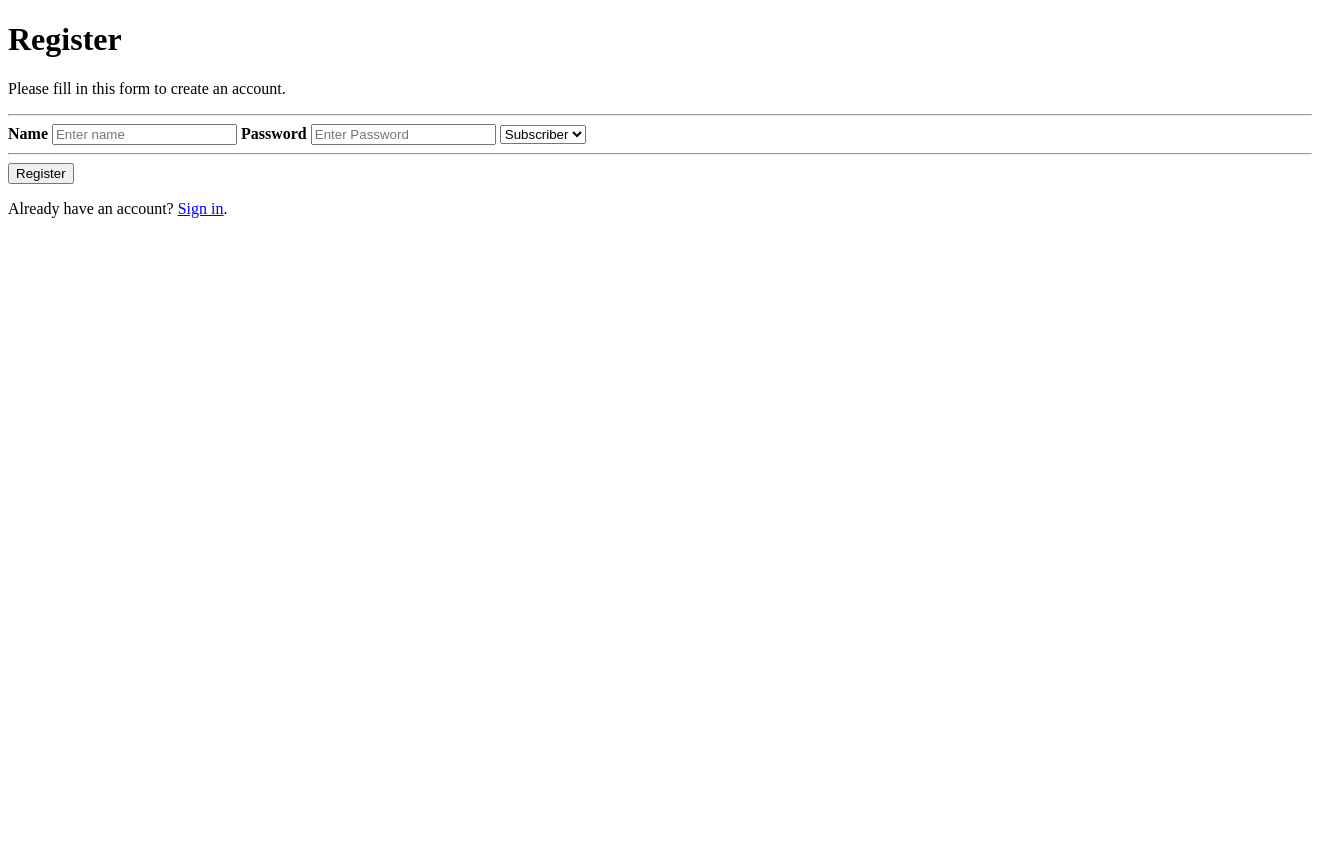
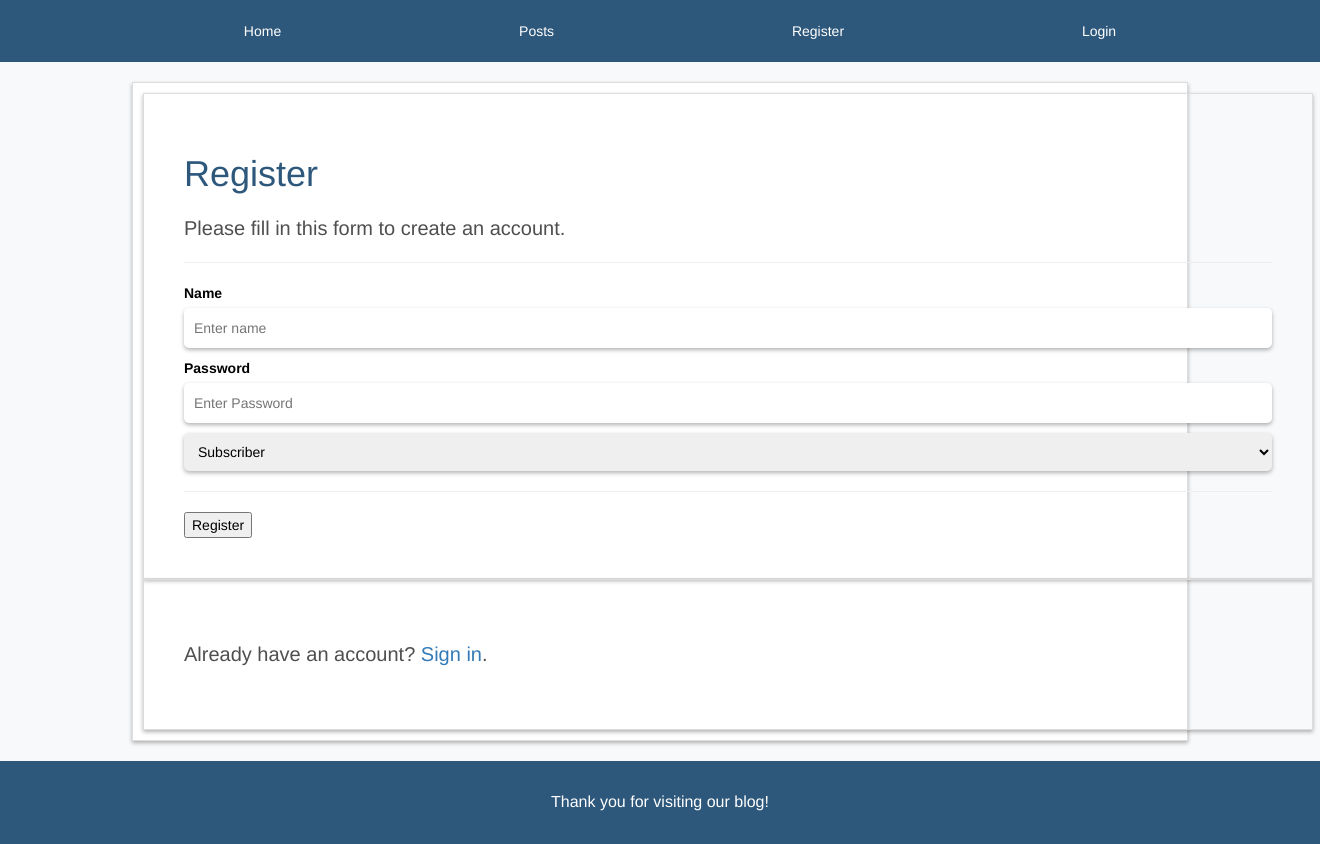
Before and after one commit to anorak6435/stoa, a PHP site: page /register.php in a window 1320 px wide. Before the commit the page ends 218 px from the top, so only its background shows below. Run offline with PHP 8.4, Linux system fonts and the light colour scheme.

Commit message:
Setup a pagebuilder to generate html of different pages

```diff
--- a/addcategory.php
+++ b/addcategory.php
@@ -19,7 +19,7 @@ if (!isset($_SESSION["user_id"])) {
             }
         }
     } else {
-        header("Location: dashboard.php"); // redirect
+        header("Location: index.php"); // redirect
 
     }
 }
@@ -36,7 +36,7 @@ if (!isset($_SESSION["user_id"])) {
     <form action="addcategory.php" method="POST">
         <input type="text" name="name">
         <input type="submit" name="submit" value="Add category">
-        <a href='dashboard.php'>Dashboard</a>
+        <a href='index.php'>Index</a>
     </form>
 </body>
 </html>
--- a/db.php
+++ b/db.php
@@ -9,4 +9,13 @@ if (!$conn) {
     echo "Connection Error: {$conn->connect_error}";
 }
 
+function query($sql) {
+    global $conn;
+    $result = mysqli_query($conn, $sql);
+    if (!$result) {
+        echo "Failed on: {$conn->error}";
+    }
+    return $result;
+}
+
 ?>
--- a/deletepost.php
+++ b/deletepost.php
@@ -7,7 +7,7 @@ if (!isset($_SESSION['user_id'])) {
     header("Location: login.php");
 } else {
     if ($_SESSION['user_role'] == "subscriber") {
-        header("Location: dashboard.php");
+        header("Location: index.php");
     } else {
         $post_id = $_GET['post_id'];
         $sql = "DELETE from posts WHERE id = '$post_id'";
--- a/logout.php
+++ b/logout.php
@@ -1,5 +1,5 @@
 <?php
 session_start();
 session_destroy();
-header("Location: login.php"); // redirect
+header("Location: index.php"); // redirect
 ?>
--- /dev/null
+++ b/pagebuilder.php
@@ -0,0 +1,428 @@
+<?php
+include_once "db.php";
+
+
+class PageBuilder {
+    function __construct() {
+
+    }
+
+    function head_styling() {
+        return "<style>
+    body {
+        background-color: #f8f9fa;
+    }
+
+    .container {
+        margin: 0 auto;
+        max-width: 1200px;
+        padding: 40px;
+        border: 1px solid #ddd;
+        box-shadow: 0 2px 4px rgba(0, 0, 0, 0.3);
+    }
+
+    h1 {
+        font-size: 36px;
+        margin: 20px 0;
+        color: #2e587b;
+    }
+
+    p {
+        font-size: 20px;
+        margin: 20px 0;
+        color: #4f4f4f;
+    }
+
+    .blog-posts {
+        display: flex;
+        flex-wrap: wrap;
+        justify-content: space-between;
+        padding: 1rem;
+        background-color: #2e587b;
+        color: #fff;
+    }
+
+    .post {
+        margin: 1rem;
+        padding: 0.5rem;
+        width: 100%;
+        border: 1px solid #ddd;
+        box-shadow: 0 2px 4px rgba(0, 0, 0, 0.3);
+    }
+
+    .link {
+        display: block;
+        margin: 0 1rem;
+        padding: 1rem;
+        border: 1px solid #ff914d;
+        box-shadow: 0 2px 4px rgba(0, 0, 0, 0.3);
+        color: #fff;
+        float: right;
+    }
+
+    .link:hover {
+        text-decoration-line: none;
+        border: 1px solid #515151;
+        color: #ff914d;
+    }
+
+    .post h2 {
+        font-size: 24px;
+        margin: 20px 0;
+        color: #fff;
+    }
+
+    .post p {
+        font-size: 18px;
+        margin: 20px 0;
+        color: #fff;
+    }
+
+    img {
+        display: block;
+        margin: auto;
+    }
+
+    nav {
+        color: #fff;
+        background-color: #2e587b;
+        margin: 0 0 2rem 0;
+    }
+
+    nav ul {
+        list-style: none;
+        display: flex;
+        justify-content: space-between;
+    }
+
+    nav a {
+        color: #fff;
+        text-decoration: none;
+        padding: 1rem;
+        margin: 0.5rem;
+    }
+
+    nav a:hover {
+        color: #ff914d;
+    }
+
+    nav li {
+        padding: 2rem;
+    }
+
+    nav li a i {
+        font-size: 24px;
+        margin-right: 10px;
+    }
+
+    form {
+        color: #000;
+        width: 80%;
+        margin: 2rem auto;
+        padding: 1rem;
+        background-color: #fff;
+        border: 1px solid #ddd;
+        box-shadow: 0 2px 4px rgba(0, 0, 0, 0.3);
+    }
+
+    input[type=\"text\"],
+    textarea {
+        display: block;
+        width: 100%;
+        padding: 1rem;
+        margin-bottom: 1rem;
+        border: none;
+        border-radius: 5px;
+        box-shadow: 0 2px 4px rgba(0, 0, 0, 0.3);
+    }
+    input[type=\"password\"],
+    textarea {
+        display: block;
+        width: 100%;
+        padding: 1rem;
+        margin-bottom: 1rem;
+        border: none;
+        border-radius: 5px;
+        box-shadow: 0 2px 4px rgba(0, 0, 0, 0.3);
+    }
+
+    select {
+        display: block;
+        width: 100%;
+        padding: 1rem;
+        margin-bottom: 1rem;
+        border: none;
+        border-radius: 5px;
+        box-shadow: 0 2px 4px rgba(0, 0, 0, 0.3);
+    }
+
+    input[type=\"file\"] {
+        display: block;
+        width: 100%;
+        padding: 1rem;
+        margin-bottom: 1rem;
+        border: none;
+        border-radius: 5px;
+        box-shadow: 0 2px 4px rgba(0, 0, 0, 0.3);
+    }
+
+    input[type=\"submit\"] {
+        display: block;
+        width: 100%;
+        padding: 1rem;
+        margin-bottom: 1rem;
+        border: none;
+        border-radius: 5px;
+        box-shadow: 0 2px 4px rgba(0, 0, 0, 0.3);
+        background-color: #2e587b;
+        color: #fff;
+        }
+
+    input[type=\"submit\"]:hover {
+        color: #ff914d;
+    }
+
+    footer {
+        background-color: #2e587b;
+        padding: 1rem;
+        margin: 2rem 0 0 0;
+    }
+
+    footer p {
+        color: #fff;
+        font-size: 16px;
+        text-align: center;
+    }
+        </style>";
+        }
+
+
+    function head() {
+        return "<head>
+        <meta charset=\"UTF-8\">
+        <title>Blog</title>
+        <link rel=\"stylesheet\" href=\"https://maxcdn.bootstrapcdn.com/bootstrap/3.4.1/css/bootstrap.min.css\">
+        <script src=\"https://ajax.googleapis.com/ajax/libs/jquery/3.5.1/jquery.min.js\"></script>
+        <script src=\"https://maxcdn.bootstrapcdn.com/bootstrap/3.4.1/js/bootstrap.min.js\"></script>
+        " . $this->head_styling() . "</head>";
+    }
+
+    function blog_general() {
+        return "<div class=\"container\">
+        <h1>Blog</h1>
+        <p>Welcome '" . $this->user_welcome() . "' to the blog, where we share our thoughts on life, philosophy, and everything in between.
+        </p>
+        <img src='images/greek_building.jpg' />
+    </div>";
+    }
+
+    function user_welcome() {
+        if (!isset($_SESSION['user_name'])) {
+            return "Guest";
+        } else {
+            return $_SESSION['user_name'];
+        }
+    }
+
+    function logout_link() {
+        return "<li><a href='logout.php'>Logout</a></li>";
+    }
+
+    function navbar_profile() {
+        if (!isset($_SESSION['user_id'])) {
+            // no one is logged in.
+            // present thew login options
+            return "<li><a href='register.php'>Register</a></li>
+            <li><a href='login.php'>Login</a></li>";
+        } elseif ($_SESSION['user_role'] == 'author') {
+            // someone is loggedin as an author
+            // give the option to create a new post
+            return "<li><a href='insertpost.php'>New Post</a></li>" . $this->logout_link();
+        } else {
+            // a subscriber has logged in
+            return "<li>Welcome Reader '{$_SESSION['user_name']}'</li>" . $this->logout_link();
+        }
+    }
+
+    function navbar() {
+        return "<nav>
+        <ul class='navbar'>
+            <li><a href='index.php'>Home</a></li>
+            <li><a href='displaypost.php'>Posts</a></li>
+            " .
+            $this->navbar_profile()
+            . "
+        </ul>
+    </nav>";
+    }
+
+    function index_page() {
+        return "<!DOCTYPE html>
+<html lang=\"en\">" . $this->head() . "<body>" . $this->navbar() . $this->blog_general() . $this->blogposts() . $this->footer() . "</body>
+</html>";
+    }
+
+    function defaulting($page_name) {
+        return "<!DOCTYPE html>
+<html lang=\"en\">" . $this->head() . "<body>" . $this->navbar() . "<h2>404 Hello I could not find the page you where looking for. '$page_name'</h2>" . $this->footer() . "</body>
+</html>";
+    }
+
+    function posts_page() {
+        return "<!DOCTYPE html>
+<html lang=\"en\">" . $this->head() . "<body>" . $this->navbar() . $this->blogposts() . $this->footer() . "</body>
+</html>";
+    }
+
+    function register_page() {
+        return "<!DOCTYPE html>
+<html lang=\"en\">" . $this->head() . "<body>" . $this->navbar() . $this->register_form() . $this->footer() . "</body>
+</html>";
+    }
+
+    function insertpost_page() {
+        return "<!DOCTYPE html>
+<html lang=\"en\">" . $this->head() . "<body>" . $this->navbar() . $this->new_post_form() . $this->footer() . "</body>
+</html>";
+    }
+
+    function login_page() {
+        return "<!DOCTYPE html>
+<html lang=\"en\">" . $this->head() . "<body>" . $this->navbar() . $this->login_form() . $this->footer() . "</body>
+</html>";
+    }
+
+    function footer() {
+        return "<footer>
+  <p>Thank you for visiting our blog!</p>
+</footer>";
+    }
+
+    function login_form() {
+        return "<form action=\"login.php\" method=\"POST\">
+        <div class=\"container\">
+            <h1>Login</h1>
+            <p>Get back to posting.</p>
+            <hr>
+
+            <label for=\"name\"><b>Name</b></label>
+            <input type=\"text\" placeholder=\"Enter name\" name=\"name\" id=\"name\" required>
+
+            <label for=\"psw\"><b>Password</b></label>
+            <input type=\"password\" placeholder=\"Enter Password\" name=\"psw\" id=\"psw\" required>
+            <hr>
+
+            <button type=\"submit\" name=\"submit\" class=\"loginbtn\">Login</button>
+            </div>
+
+            <div class=\"container signin\">
+            <p>No account yet? <a href=\"register.php\">Register here</a>.</p>
+        </div>
+    </form>";
+    }
+
+    function register_form() {
+        return "<form action=\"register.php\" method=\"POST\">
+        <div class=\"container\">
+            <h1>Register</h1>
+            <p>Please fill in this form to create an account.</p>
+            <hr>
+
+            <label for=\"name\"><b>Name</b></label>
+            <input type=\"text\" placeholder=\"Enter name\" name=\"name\" id=\"name\" required>
+
+            <label for=\"psw\"><b>Password</b></label>
+            <input type=\"password\" placeholder=\"Enter Password\" name=\"psw\" id=\"psw\" required>
+
+            <select name=\"role\">
+                <option value=\"subscriber\">Subscriber</option>
+                <option value=\"author\">Author</option>
+            </select>
+            <hr>
+
+            <button type=\"submit\" name=\"submit\" class=\"registerbtn\">Register</button>
+            </div>
+
+            <div class=\"container signin\">
+            <p>Already have an account? <a href=\"login.php\">Sign in</a>.</p>
+        </div>
+    </form>";
+    }
+
+    function new_post_form() {
+        $result = query("SELECT * FROM categories");
+        $options_html = "";
+
+        while ($row = mysqli_fetch_assoc($result)) {
+            $options_html = $options_html . "<option value=\"{$row['name']}\">{$row['name']}</option>";
+        }
+
+
+        return "<form action=\"insertpost.php\" method=\"POST\" enctype=\"multipart/form-data\">
+            <input type=\"text\" name=\"title\" placeholder=\"Add your Post title\" required>
+            <textarea name=\"content\" placeholder=\"Add your Post content here\" required></textarea>
+            <select name=\"category\" id=\"category\">" . $options_html . "
+            </select>
+            <input type=\"file\" name=\"image\">
+            <input type=\"submit\" name=\"submit\" value=\"Add Post\">
+        </form>";
+    }
+
+    function displayPost($post) {
+        return "<div class=\"post\"><h2>" . $post['title'] . "</h2>
+    <p>" . $post['content'] . "</p>
+    <img src=\"images/" . $post['image'] . "\"/>" . $this->author_edit_post_controls($post) . "</div>";
+    }
+
+    function author_edit_post_controls($post) {
+        if (!isset($_SESSION['user_id'])) {
+            // no user is logged-in no controlls should be given
+            return "";
+        } elseif ($_SESSION['user_role'] == 'author') {
+            // the authors may edit the posts
+
+            return "<a class=\"link\" href=\"deletepost.php?post_id={$post['id']}\">Delete Post</a><a class=\"link\" href=\"updatepost.php?post_id={$post['id']}\">Edit Post</a>";
+        } else {
+            return "";
+        }
+    }
+
+    function blogposts() {
+        // we only want to display the posts if a user is logged in.
+        if (!isset($_SESSION['user_id'])) {
+            // no user is logged-in no controlls should be given
+            return "<div class=\"blog-posts container\"> <div class=\"container\"><h2>Posts</h2>The posts are only available to logged in users.</div></div>";
+        } else {
+            $posts = query("SELECT * FROM posts");
+            $post_html = "";
+            while ($post = mysqli_fetch_assoc($posts)) {
+                $post_html = $post_html . $this->displayPost($post);
+            }
+            return "<div class=\"blog-posts container\"> <div class=\"container\"><h2>Posts</h2></div>" . $post_html . "</div>";
+        }
+    }
+
+    function page($name='index') {
+        switch ($name) {
+            case "register":
+                return $this->register_page();
+                break;
+            case "login":
+                return $this->login_page();
+                break;
+            case "posts":
+                return $this->posts_page();
+                break;
+            case "index":
+                return $this->index_page();
+                break;
+            case "insertpost":
+                return $this->insertpost_page();
+                break;
+            default:
+                return $this->defaulting($name);
+        }
+    }
+}
+
+?>
--- a/register.php
+++ b/register.php
@@ -1,11 +1,12 @@
 <?php
+    session_start();
+
     if (isset($_POST["submit"])) {
         $name = $_POST["name"];
         $password = hash('sha256', $_POST["psw"]);
         $role = $_POST["role"];
 
-        include "db.php";
-        session_start();
+        include_once "db.php";
 
         $sql = "INSERT INTO users (name, password, role) VALUES ('$name', '$password', '$role')";
 
@@ -17,41 +18,9 @@
             echo "Succesfully Registered!";
         }
     }
+
+    include "pagebuilder.php";
+    $pb = new PageBuilder();
+
+    echo $pb->page('register');
 ?>
-
-<!DOCTYPE html>
-<html lang="en">
-<head>
-<meta charset="UTF-8">
-<meta name="viewport" content="width=device-width, initial-scale=1.0">
-<title>Register Thinker</title>
-</head>
-<body>
-
-    <form action="register.php" method="POST">
-        <div class="container">
-            <h1>Register</h1>
-            <p>Please fill in this form to create an account.</p>
-            <hr>
-
-            <label for="name"><b>Name</b></label>
-            <input type="text" placeholder="Enter name" name="name" id="name" required>
-
-            <label for="psw"><b>Password</b></label>
-            <input type="password" placeholder="Enter Password" name="psw" id="psw" required>
-
-            <select name="role">
-                <option value="subscriber">Subscriber</option>
-                <option value="author">Author</option>
-            </select>
-            <hr>
-
-            <button type="submit" name="submit" class="registerbtn">Register</button>
-            </div>
-
-            <div class="container signin">
-            <p>Already have an account? <a href="login.php">Sign in</a>.</p>
-        </div>
-    </form>
-</body>
-</html>
--- a/updatepost.php
+++ b/updatepost.php
@@ -48,7 +48,7 @@ if (!isset($_SESSION['user_id'])) {
             }
         }
     } else {
-        header("Location: dashboard.php");
+        header("Location: index.php");
     }
 }
 ?>
```
Also changed, not shown: dashboard.php (deleted, +0 -21 lines), displaypost.php (+5 -26 lines), html_layout_example.html (+16 -2 lines), index.php (+9 -0 lines), insertpost.php (+11 -5 lines), login.php (+10 -33 lines).
